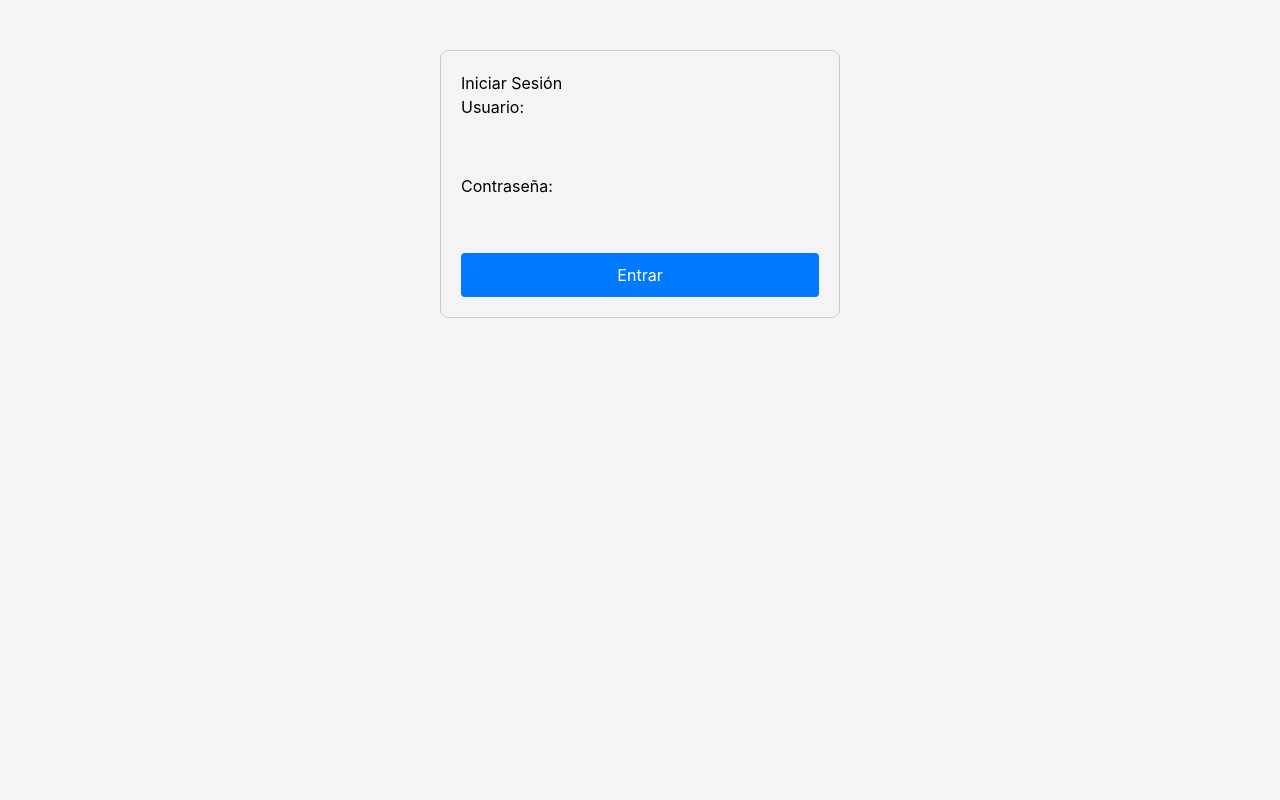
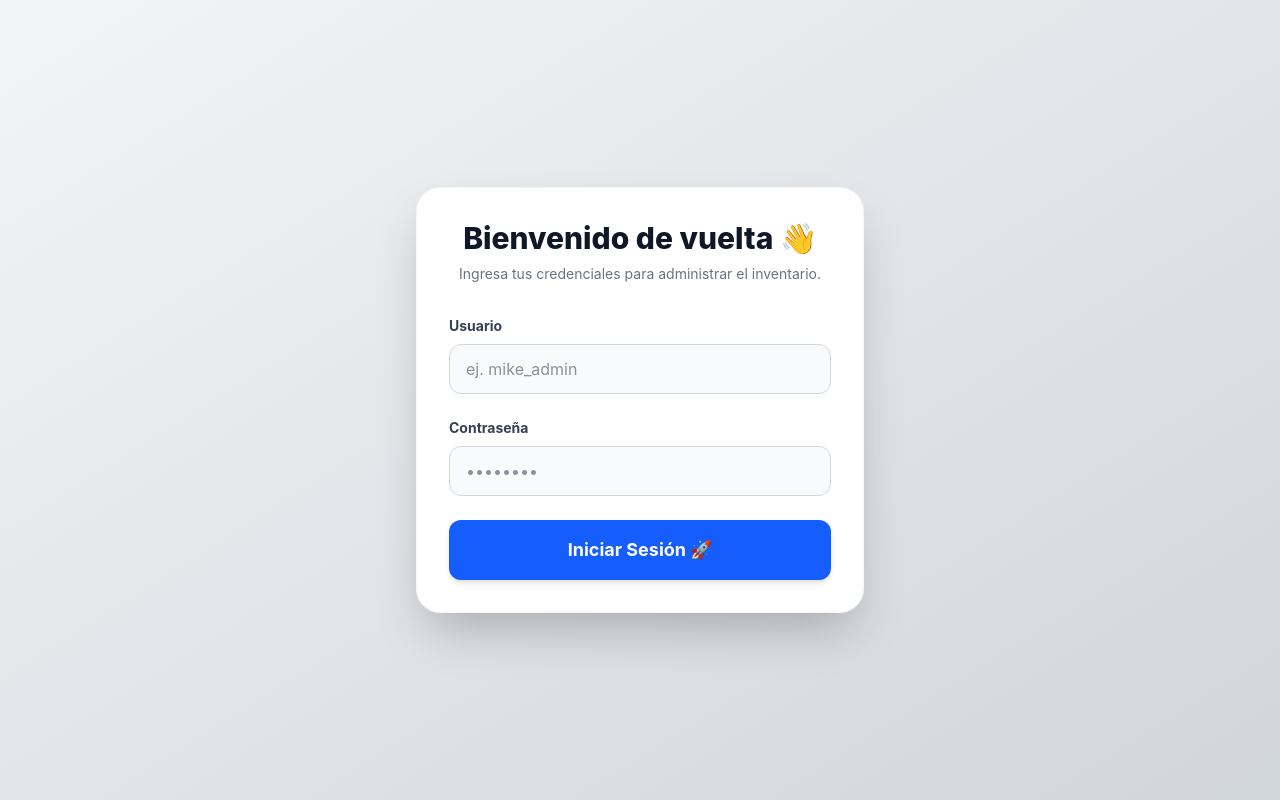
Before and after one commit to miguelitc/inventario-app-frontend, a React (Vite) app: page / in a window 1280 px wide. Built offline with nearby package versions, Linux system fonts and the light colour scheme.

Commit message:
login nuevo

```diff
--- a/src/components/Login.jsx
+++ b/src/components/Login.jsx
@@ -1,63 +1,99 @@
 import React, { useState } from 'react';
 import { login } from '../services/authService';
-// Si usas react-router-dom, importa useNavigate para redireccionar después del login
-// import { useNavigate } from 'react-router-dom';
 
 const Login = () => {
     const [username, setUsername] = useState('');
     const [password, setPassword] = useState('');
     const [error, setError] = useState('');
-    // const navigate = useNavigate();
+    const [cargando, setCargando] = useState(false); // Nuevo estado para el botón
 
     const handleLogin = async (e) => {
         e.preventDefault();
         setError('');
+        setCargando(true); // Encendemos el modo carga
 
         try {
-            // Intentamos conseguir el Token
             await login(username, password);
-
-            //alert("¡Bienvenido al sistema!");
-            // navigate('/equipos'); // Redireccionar al inventario real
-             window.location.reload(); // Recargar para aplicar estados
-
+            window.location.reload();
         } catch (err) {
-            setError(err.message);
+            setError('Credenciales incorrectas. Verifica tu usuario y contraseña.');
+        } finally {
+            setCargando(false); // Apagamos el modo carga pase lo que pase
         }
     };
 
     return (
-        <div style={{ maxWidth: '400px', margin: '50px auto', padding: '20px', border: '1px solid #ccc', borderRadius: '8px' }}>
-            <h2>Iniciar Sesión</h2>
-            {error && <p style={{ color: 'red' }}>{error}</p>}
+        // Fondo con un degradado sutil
+        <div className="min-h-screen flex items-center justify-center bg-gradient-to-br from-gray-100 to-gray-300 p-4">
 
-            <form onSubmit={handleLogin}>
-                <div style={{ marginBottom: '15px' }}>
-                    <label>Usuario:</label>
+            {/* Tarjeta principal con sombra difuminada */}
+            <div className="max-w-md w-full bg-white rounded-3xl shadow-2xl p-8 space-y-8 border border-gray-100">
+
+                {/* Cabecera */}
+                <div className="text-center">
+                    <h2 className="text-3xl font-extrabold text-gray-900 mb-2">
+                        Bienvenido de vuelta <span className="text-blue-600">👋</span>
+                    </h2>
+                    <p className="text-sm text-gray-500">
+                        Ingresa tus credenciales para administrar el inventario.
+                    </p>
+                </div>
+
+                {/* Formulario */}
+                <form onSubmit={handleLogin} className="space-y-6">
+
+                    {/* Alerta de Error Elegante */}
+                    {error && (
+                        <div className="bg-red-50 border-l-4 border-red-500 p-4 rounded-lg animate-fade-in">
+                            <p className="text-sm text-red-700 font-medium">{error}</p>
+                        </div>
+                    )}
+
+                    {/* Input: Usuario */}
+                    <div>
+                        <label className="block text-sm font-bold text-gray-700 mb-2">
+                            Usuario
+                        </label>
                         <input
                             type="text"
                             value={username}
                             onChange={(e) => setUsername(e.target.value)}
                             required
-                        style={{ width: '100%', padding: '8px' }}
+                            className="w-full px-4 py-3 rounded-xl border border-gray-300 focus:ring-4 focus:ring-blue-100 focus:border-blue-500 transition-all outline-none bg-gray-50 focus:bg-white text-gray-800"
+                            placeholder="ej. mike_admin"
                         />
                     </div>
 
-                <div style={{ marginBottom: '15px' }}>
-                    <label>Contraseña:</label>
+                    {/* Input: Contraseña */}
+                    <div>
+                        <label className="block text-sm font-bold text-gray-700 mb-2">
+                            Contraseña
+                        </label>
                         <input
                             type="password"
                             value={password}
                             onChange={(e) => setPassword(e.target.value)}
                             required
-                        style={{ width: '100%', padding: '8px' }}
+                            className="w-full px-4 py-3 rounded-xl border border-gray-300 focus:ring-4 focus:ring-blue-100 focus:border-blue-500 transition-all outline-none bg-gray-50 focus:bg-white text-gray-800"
+                            placeholder="••••••••"
                         />
                     </div>
 
-                <button type="submit" style={{ width: '100%', padding: '10px', backgroundColor: '#007bff', color: 'white', border: 'none', borderRadius: '4px' }}>
-                    Entrar
+                    {/* Botón de Submit Animado */}
+                    <button
+                        type="submit"
+                        disabled={cargando}
+                        className={`w-full py-4 rounded-xl text-white font-bold text-lg shadow-md transition-all ${
+                            cargando
+                            ? 'bg-blue-400 cursor-wait'
+                            : 'bg-blue-600 hover:bg-blue-700 hover:shadow-xl hover:-translate-y-1'
+                        }`}
+                    >
+                        {cargando ? 'Autenticando...' : 'Iniciar Sesión 🚀'}
                     </button>
                 </form>
+
+            </div>
         </div>
     );
 };
```
Lines whose indentation alone changed are shown as unchanged.
